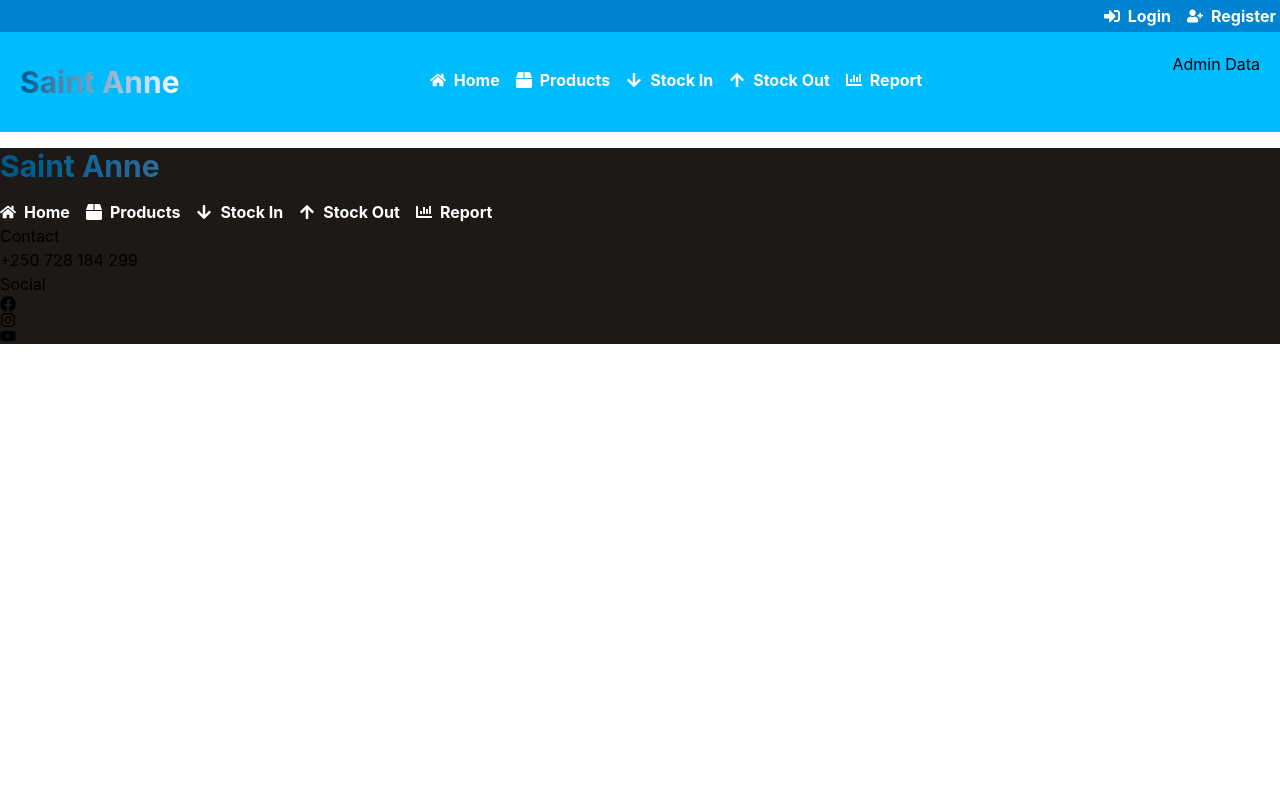
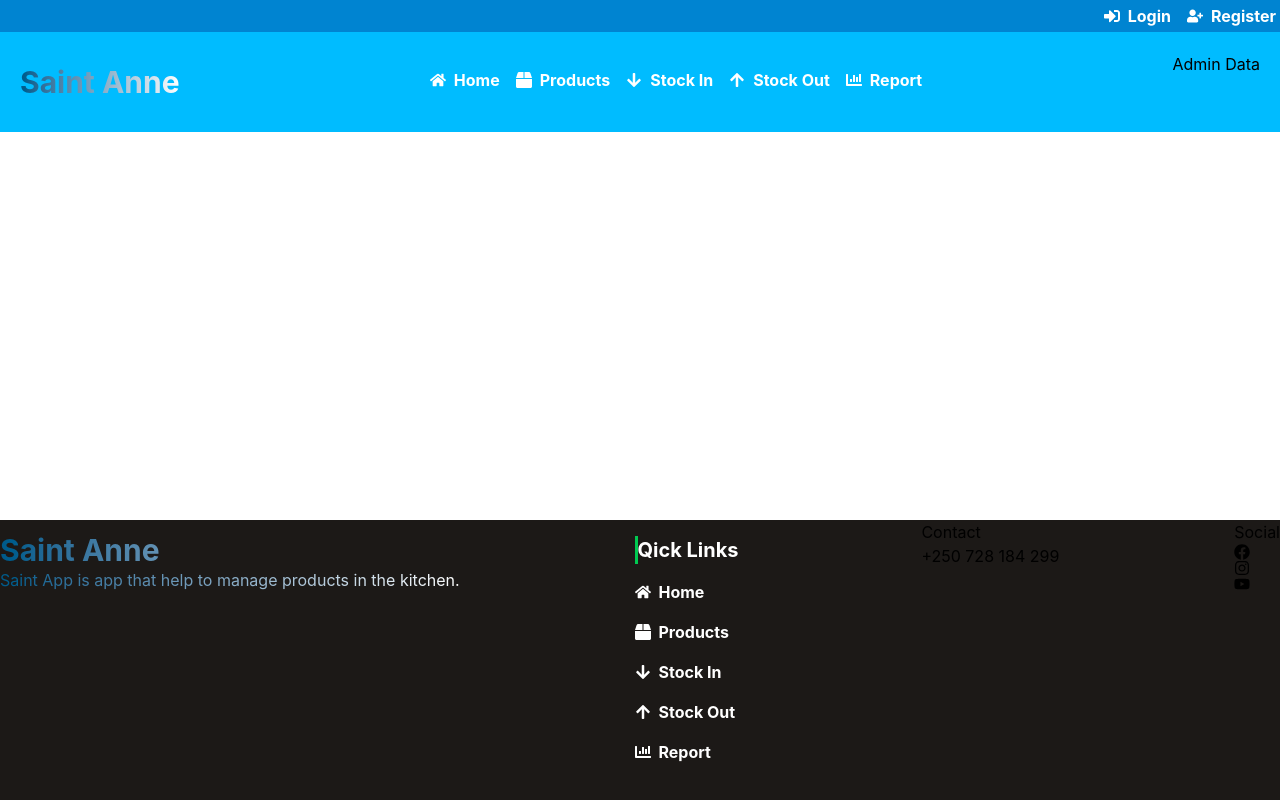
Before and after one commit to niyomugaboetiene/Ecole-Primaire-Sainte-Anne, a React app in the folder frontend/: page /footer in a window 1280 px wide. Built offline with nearby package versions, Linux system fonts and the light colour scheme; the HTML template or start-up script is replaced by a standard one.

Commit message:
First commit of EPSA

```diff
--- a/frontend/src/components/dashboard/Footer.jsx
+++ b/frontend/src/components/dashboard/Footer.jsx
@@ -4,13 +4,15 @@ import { FaHome,FaChartBar, FaBox, FaArrowDown, FaArrowUp, FaSignInAlt, FaUserPl
 import { Link } from "react-router-dom";
 const Footer = () => {
     return (
-        <div className="bg-stone-900">
-            <div>
+        <div className="bg-stone-900 fixed bottom-0 left-0 right-0 h-70">
+            <div className="flex justify-between">
                <div className="bg-linear-to-l from-white to-sky-800 bg-clip-text text-transparent">
                     <p className="mt-3 text-clip text-transparent font-bold  text-3xl  transition duration-200">Saint Anne</p>
+                    <p>Saint App is app that help to manage products in the kitchen.</p>
                 </div>
-                 <div >
-                   <nav className="flex space-x-4 mt-4">
+                 <div className="mt-4">
+                    <h1 className="text-xl text-white font-bold border-s-3 me-2 border-green-500">Qick Links</h1>
+                   <nav className="mt-4 space-y-4">
                       <Link className="flex gap-2 hover:text-gray-800 hover:font-bold transition duration-300 text-white font-bold"><FaHome className="mt-1"/>Home</Link>
                       <Link className="flex gap-2 hover:text-gray-800 hover:font-bold transition duration-300 text-white font-bold" to={'/products/list'}><FaBox className="mt-1" />Products</Link>
                       <Link className="flex gap-2 hover:text-gray-800 hover:font-bold transition duration-300 text-white font-bold" to={'/stockIn/list'}><FaArrowDown  className="mt-1"/>Stock In</Link>
```
